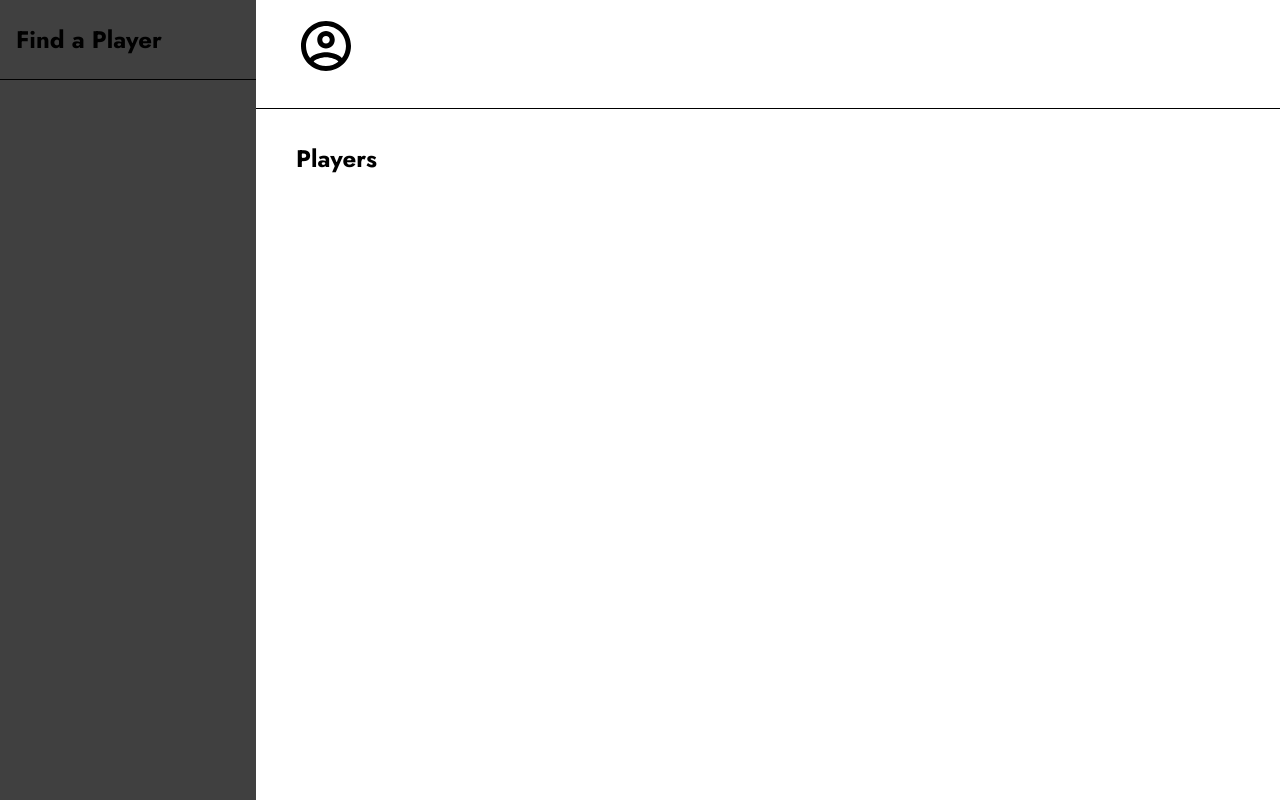
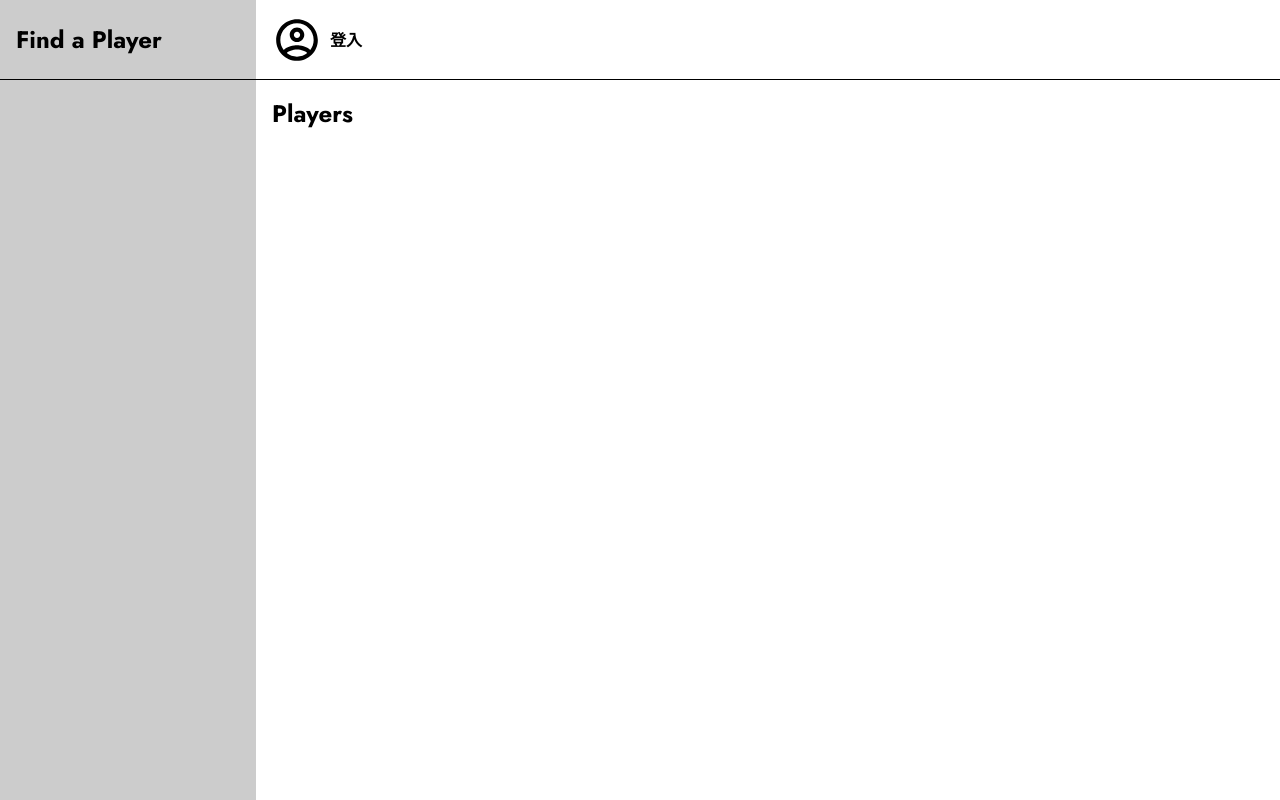
Before and after one commit to Furxx2000/Vue-Find-Players, a Vue app: page /search in a window 1280 px wide. Both pictures are taken after a click on the element 1246 px from the left and 39 px from the top of the page. Built offline with nearby package versions, Linux system fonts and the light colour scheme; grey boxes are pictures that could not be loaded.

Commit message:
增加transition效果

```diff
--- a/src/components/layouts/TheMenu.vue
+++ b/src/components/layouts/TheMenu.vue
@@ -1,13 +1,24 @@
 <template>
+  <teleport to="body">
+    <transition name="backdrop">
       <div v-if="show" @click="tryClose" class="backdrop"></div>
-  <section v-if="show">
-    <figure class="account-avatar">
+    </transition>
+    <transition name="mobileNav">
+      <nav v-if="show">
+        <router-link to="/search">
+          <section class="account-avatar">
+            <figure>
               <img src="../../assets/icon/account.svg" alt="" />
             </figure>
+            <span>登入</span>
+          </section>
+        </router-link>
         <ul>
           <li><router-link to="/players">Players</router-link></li>
         </ul>
-  </section>
+      </nav>
+    </transition>
+  </teleport>
 </template>
 
 <script>
@@ -34,17 +45,22 @@ export default {
 </script>
 
 <style lang="scss" scoped>
+a {
+  text-decoration: none;
+  color: black;
+}
+
 .backdrop {
   position: fixed;
   top: 0;
   left: 0;
   width: 100%;
-  background-color: rgba(0, 0, 0, 0.75);
+  background-color: rgba(0, 0, 0, 0.2);
   height: 100vh;
   z-index: 10;
 }
 
-section {
+nav {
   position: fixed;
   top: 0;
   left: 20%;
@@ -54,11 +70,18 @@ section {
   z-index: 100;
 
   .account-avatar {
-    width: 60px;
-    height: 60px;
     display: flex;
     align-items: center;
-    margin-bottom: 2rem;
+    height: 5rem;
+    border-bottom: 1px solid black;
+    padding: 1rem;
+
+    figure {
+      width: 50px;
+      height: 50px;
+      margin: 0 0.5rem 0 0;
+      display: flex;
+      align-items: center;
 
       img {
         width: 100%;
@@ -67,20 +90,42 @@ section {
       }
     }
 
+    span {
+      font-weight: 600;
+    }
+  }
+
   ul {
-    border-top: 1px solid black;
-    padding-top: 2rem;
+    padding: 1rem;
+    margin: 0;
 
     li {
       font-size: 1.5rem;
       font-weight: 600;
       list-style-type: none;
-
-      a {
-        text-decoration: none;
-        color: black;
     }
   }
 }
+
+.mobileNav-enter-from,
+.mobileNav-leave-to {
+  left: 100%;
+}
+
+.mobileNav-enter-active {
+  transition: all 0.35s cubic-bezier(0, 0.83, 0.63, 1.01);
+}
+
+.mobileNav-leave-active {
+  transition: all 0.35s cubic-bezier(0, 0.83, 0.63, 1.01);
+}
+
+.mobileNav-enter-to,
+.mobileNav-leave-from {
+  right: 20%;
+}
+
+.backdrop-leave-active {
+  transition: all 0.5s;
 }
 </style>
```
Lines whose indentation alone changed are shown as unchanged.
